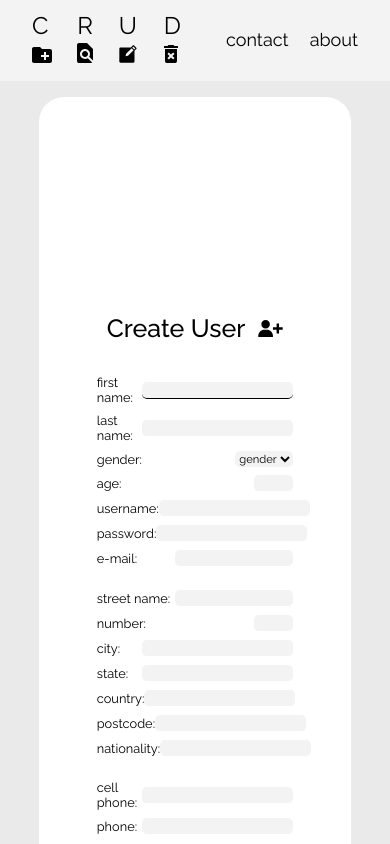
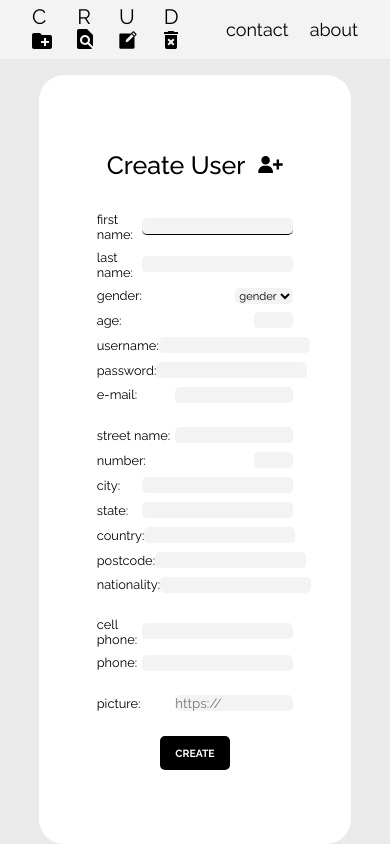
Before and after one commit to HenriqueGieseke/basic-crud-frontend, a React (Create React App) app: page /create in a window 390 px wide. Shown: the top 844 px of the page. Built offline with nearby package versions, Linux system fonts and the light colour scheme; no server answers.

Commit message:
Added height adjustment for mobile view

```diff
--- a/src/components/NavBar.js
+++ b/src/components/NavBar.js
@@ -91,7 +91,7 @@ const MobileLinksWrapper = styled.div`
     a {
     text-decoration: none;
     color: black;
-    font-size: 1.5rem;
+    font-size: 1.3rem;
     margin-bottom: 5px solid;
     border-bottom: 1px solid #f3f3f3;
     transition: 0.4s;
--- a/src/components/pages/create-user/CreateUser.js
+++ b/src/components/pages/create-user/CreateUser.js
@@ -20,7 +20,7 @@ const Container = styled.div`
   height: 100%;
 
   @media (max-width: 950px) {
-    min-height: 1150px;
+    min-height: 700px;
   }
 `;
 
```
